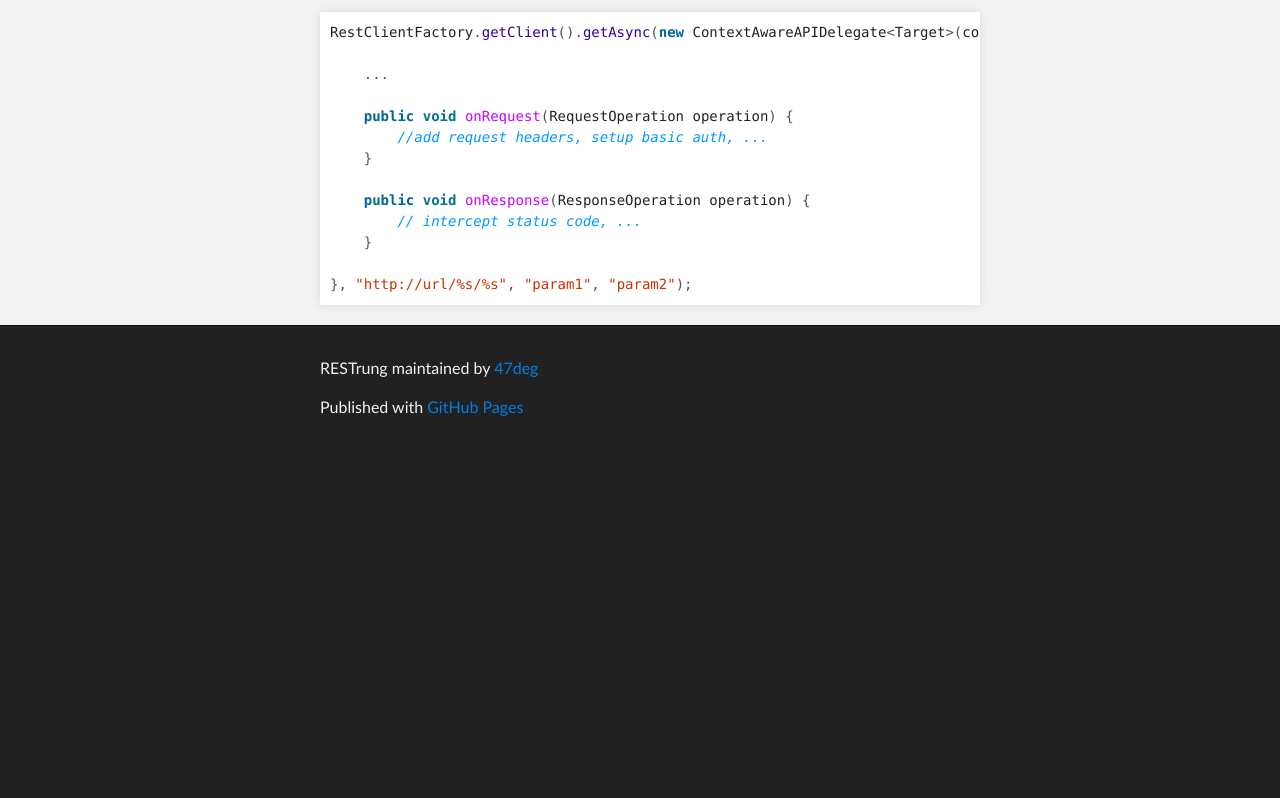
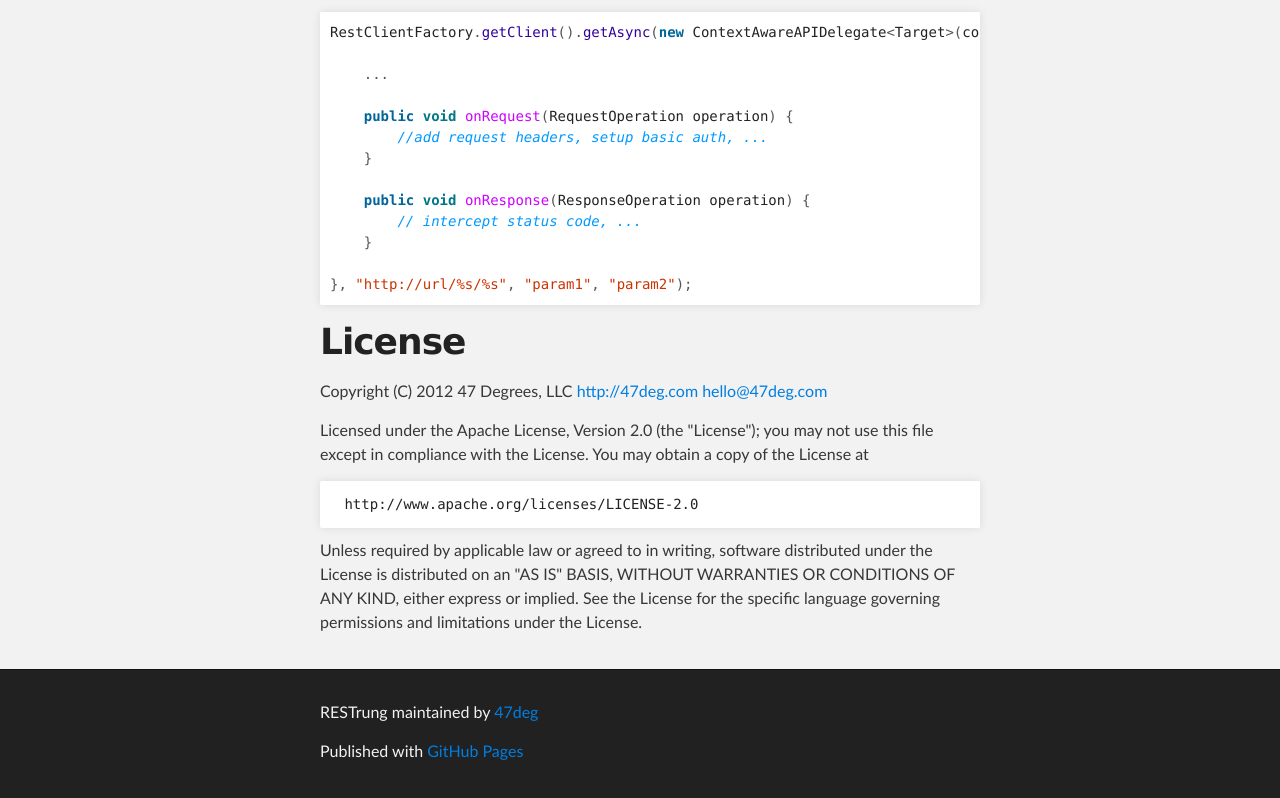
Before and after one commit to xebia-functional/appsly-android-rest, a plain HTML site: page index.html in a window 1280 px wide. Shown: the part 6298-7096 px from the top of the page. Before the commit the page ends 6752 px from the top, so only its background shows below. Drawn offline with Linux system fonts and the light colour scheme.

```diff
--- a/index.html
+++ b/index.html
@@ -322,6 +322,25 @@ If you wish to customize the response before being deserialized, simply override
 
 <span class="o">},</span> <span class="s">"http://url/%s/%s"</span><span class="o">,</span> <span class="s">"param1"</span><span class="o">,</span> <span class="s">"param2"</span><span class="o">);</span>
 </pre></div>
+
+<h1>License</h1>
+
+<p>Copyright (C) 2012 47 Degrees, LLC
+<a href="http://47deg.com">http://47deg.com</a>
+<a href="mailto:hello@47deg.com">hello@47deg.com</a></p>
+
+<p>Licensed under the Apache License, Version 2.0 (the "License");
+you may not use this file except in compliance with the License.
+You may obtain a copy of the License at</p>
+
+<pre><code> http://www.apache.org/licenses/LICENSE-2.0
+</code></pre>
+
+<p>Unless required by applicable law or agreed to in writing, software
+distributed under the License is distributed on an "AS IS" BASIS,
+WITHOUT WARRANTIES OR CONDITIONS OF ANY KIND, either express or implied.
+See the License for the specific language governing permissions and
+limitations under the License.</p>
       </section>
     </div>
 
```
Also changed, not shown: params.json (+1 -1 lines).
